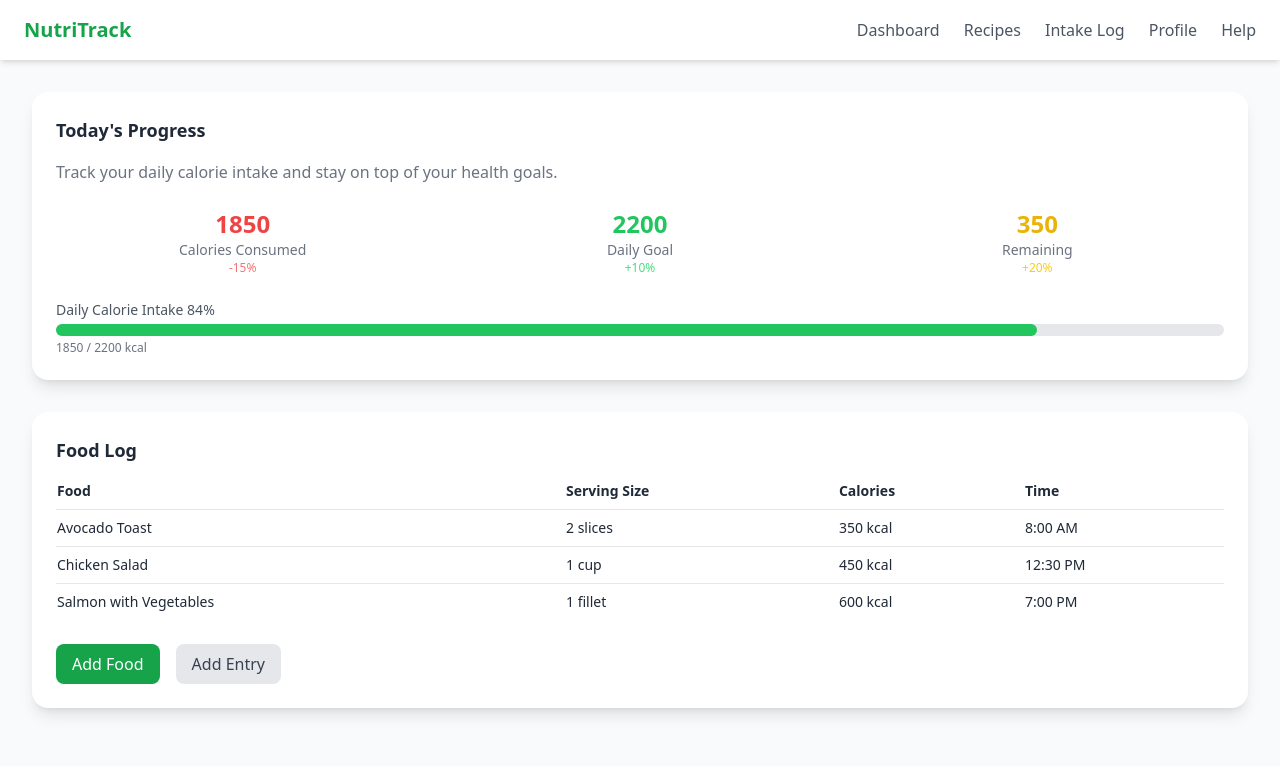
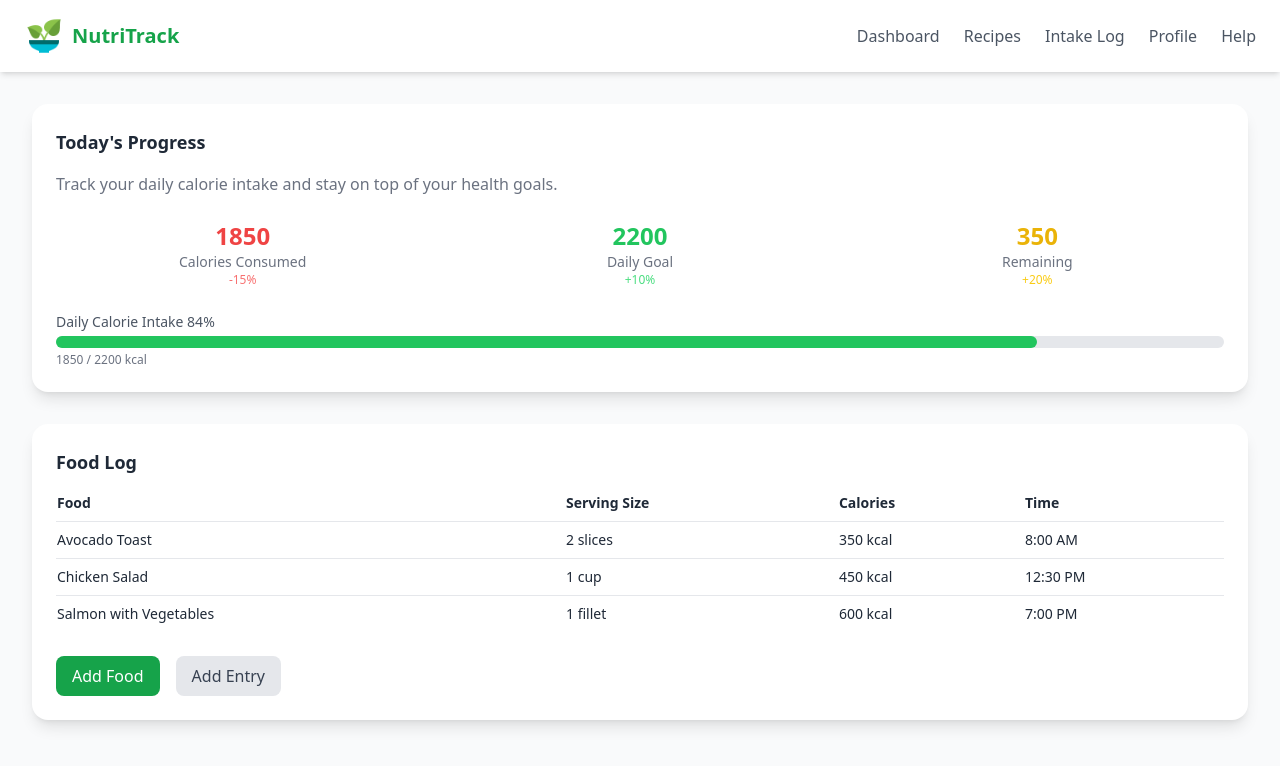
Before and after one commit to EduardoJRP/NutriTrack, a Next.js app: page / in a window 1280 px wide. Shown: the top 766 px of the page. Built offline with nearby package versions, Linux system fonts and the light colour scheme.

Commit message:
update: added a logo

```diff
--- a/app/components/Common/Navbar.tsx
+++ b/app/components/Common/Navbar.tsx
@@ -1,9 +1,14 @@
 import Link from 'next/link';
+import Image from 'next/image';
 
 export default function Navbar() {
   return (
     <nav className="bg-white shadow-md px-6 py-4 flex justify-between items-center">
+      <Link className="flex items-center gap-2" href="/">
+        <Image src="/logo.png" alt="NutriTrack Logo" width={40} height={40} />
         <h1 className="text-xl font-bold text-green-600">NutriTrack</h1>
+      </Link>
+      <div>
         <ul className="flex gap-6 text-gray-600">
           <li className="hover:text-green-600 cursor-pointer">
             <Link href="/">Dashboard</Link>
@@ -11,10 +16,17 @@ export default function Navbar() {
           <li className="hover:text-green-600 cursor-pointer">
             <Link href="/recipes">Recipes</Link>
           </li>
-        <li className="hover:text-green-600 cursor-pointer"><Link href="/intakeLog">Intake Log</Link></li>
-        <li className="hover:text-green-600 cursor-pointer"><Link href="/profile">Profile</Link></li>
-        <li className="hover:text-green-600 cursor-pointer"><Link href="/help">Help</Link></li>
+          <li className="hover:text-green-600 cursor-pointer">
+            <Link href="/intakeLog">Intake Log</Link>
+          </li>
+          <li className="hover:text-green-600 cursor-pointer">
+            <Link href="/profile">Profile</Link>
+          </li>
+          <li className="hover:text-green-600 cursor-pointer">
+            <Link href="/help">Help</Link>
+          </li>
         </ul>
+      </div>
     </nav>
   );
 }
```
Also changed, not shown: public/gato.jpg (deleted), public/logo.png (added). Lines whose indentation alone changed are shown as unchanged.
